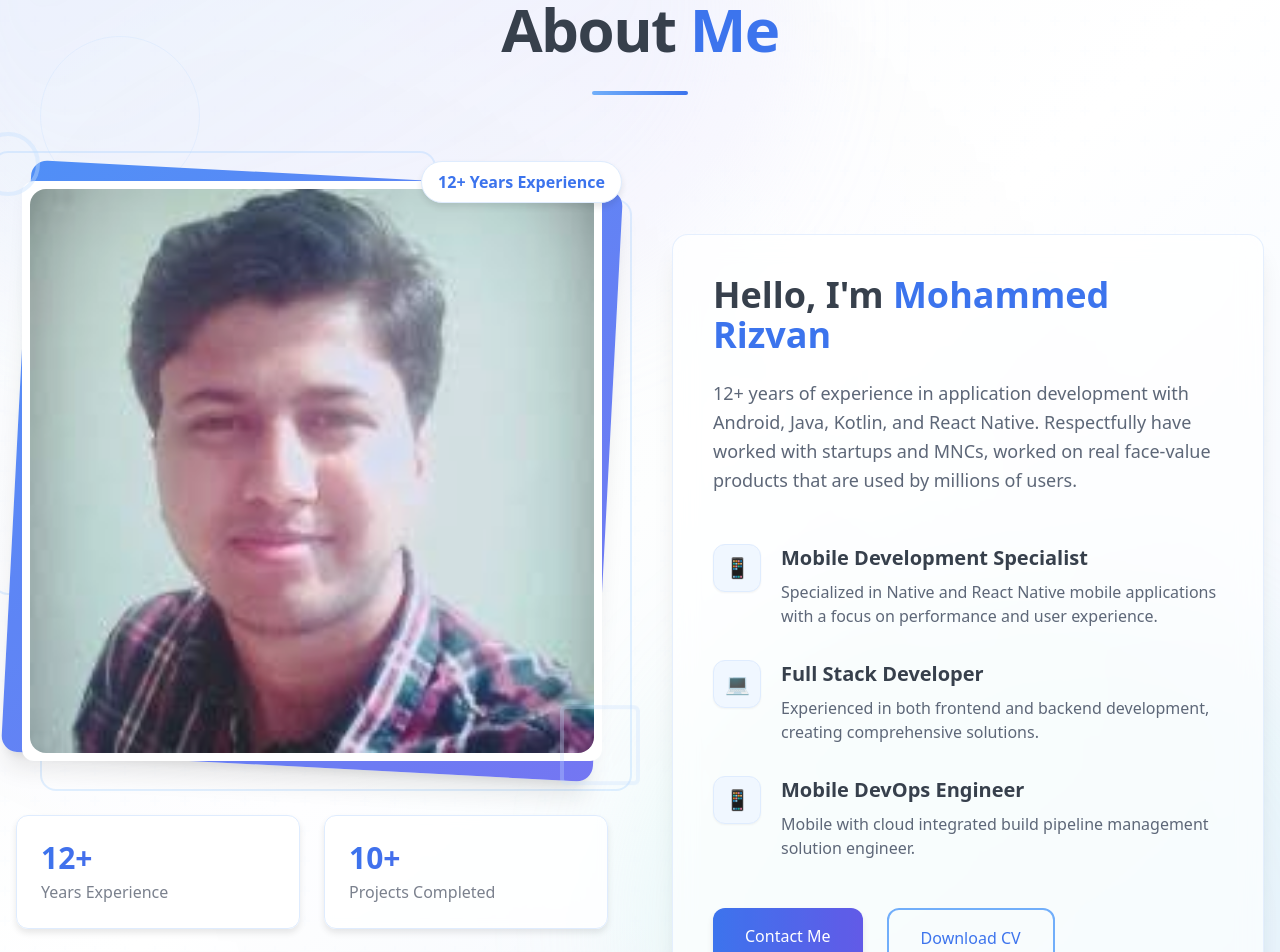
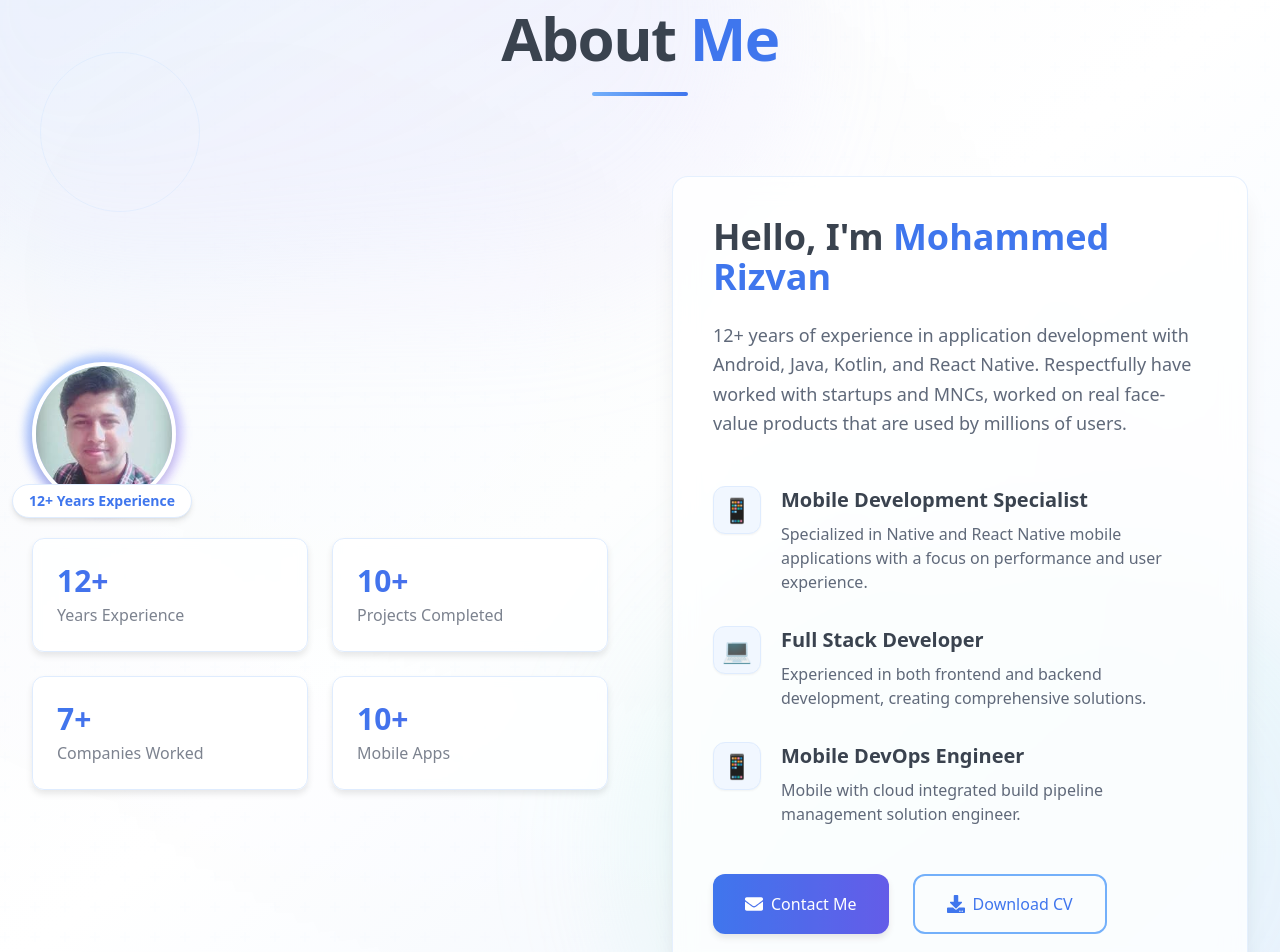
Before and after one commit to llRizvanll/rizvanwork_, a Next.js app: page / in a window 1280 px wide. Shown: the part 940-1892 px from the top of the page. Built offline with nearby package versions, Linux system fonts and the light colour scheme.

Commit message:
profile updated

```diff
--- a/app/components/about/About.tsx
+++ b/app/components/about/About.tsx
@@ -6,17 +6,61 @@ import ProfileImage from './ProfileImage';
 import KeyPoint from './KeyPoint';
 import StatCard from './StatCard';
 import aboutData from '@/data/about.json';
+import { FaDownload, FaEnvelope } from 'react-icons/fa';
+import { useRef, useEffect, useState } from 'react';
+
+// Animated Counter Hook
+function useCountUp(end: number, duration = 1200) {
+  const [count, setCount] = useState(0);
+  useEffect(() => {
+    let start = 0;
+    const increment = end / (duration / 16);
+    let raf: number;
+    function animate() {
+      start += increment;
+      if (start < end) {
+        setCount(Math.floor(start));
+        raf = requestAnimationFrame(animate);
+      } else {
+        setCount(end);
+      }
+    }
+    animate();
+    return () => cancelAnimationFrame(raf);
+  }, [end, duration]);
+  return count;
+}
 
 const About: React.FC = () => {
   const { stats, keyPoints } = aboutData;
 
+  // Parallax effect for background
+  const bgRef = useRef<HTMLDivElement>(null);
+  useEffect(() => {
+    const handleMouseMove = (e: MouseEvent) => {
+      if (!bgRef.current) return;
+      const { innerWidth, innerHeight } = window;
+      const x = (e.clientX / innerWidth - 0.5) * 20;
+      const y = (e.clientY / innerHeight - 0.5) * 20;
+      bgRef.current.style.transform = `translate(${x}px, ${y}px)`;
+    };
+    // Only enable on desktop
+    if (window.innerWidth > 1024) {
+      window.addEventListener('mousemove', handleMouseMove);
+      return () => window.removeEventListener('mousemove', handleMouseMove);
+    }
+  }, []);
+
   return (
-    <Section id="about" className="relative overflow-hidden py-24 min-h-screen">
-      {/* Beautiful layered background */}
-      <div className="absolute inset-0 z-0">
+    <Section id="about" className="relative overflow-hidden py-28 min-h-screen">
+      {/* Layered background with parallax */}
+      <div
+        className="absolute inset-0 z-0 transition-transform duration-300"
+        ref={bgRef}
+        aria-hidden
+      >
         {/* Base gradient */}
         <div className="absolute inset-0 bg-gradient-to-br from-slate-50 via-white to-blue-50"></div>
-
         {/* Animated floating gradients */}
         <motion.div
           className="absolute -top-[20%] -left-[10%] w-[70%] h-[50%] rounded-full bg-gradient-to-br from-blue-200/30 to-purple-200/20 blur-3xl"
@@ -30,7 +74,6 @@ const About: React.FC = () => {
             repeatType: "reverse",
           }}
         />
-
         <motion.div
           className="absolute -bottom-[20%] -right-[10%] w-[60%] h-[60%] rounded-full bg-gradient-to-tl from-blue-200/20 to-emerald-200/20 blur-3xl"
           animate={{
@@ -43,7 +86,6 @@ const About: React.FC = () => {
             repeatType: "reverse",
           }}
         />
-
         {/* Mesh gradient overlay */}
         <div className="absolute inset-0 opacity-[0.03]"
           style={{
@@ -53,7 +95,6 @@ const About: React.FC = () => {
             `
           }}
         ></div>
-
         {/* Subtle pattern overlay */}
         <div className="absolute inset-0 opacity-[0.02]"
           style={{
@@ -61,15 +102,14 @@ const About: React.FC = () => {
             backgroundSize: '60px 60px'
           }}
         ></div>
-
         {/* Decorative elements */}
         <div className="absolute top-20 left-10 w-40 h-40 border border-blue-200 rounded-full opacity-30"></div>
         <div className="absolute bottom-40 right-20 w-60 h-60 border border-blue-200 rounded-full opacity-30"></div>
         <div className="absolute top-1/3 right-1/3 w-20 h-20 border border-blue-200 rounded-md opacity-30 rotate-45"></div>
       </div>
 
-      <div className="max-w-7xl mx-auto px-4 relative z-10">
-        {/* Header with refined animation */}
+      <div className="max-w-7xl mx-auto px-4 sm:px-6 lg:px-8 relative z-10">
+        {/* Header */}
         <motion.div
           initial={{ opacity: 0, y: 20 }}
           whileInView={{ opacity: 1, y: 0 }}
@@ -77,12 +117,12 @@ const About: React.FC = () => {
           className="text-center mb-20"
         >
           <motion.span
-            className="inline-block text-blue-600 font-medium text-sm uppercase tracking-wider mb-2 px-4 py-1 bg-blue-50 rounded-full"
+            className="inline-block text-blue-600 font-semibold text-xs sm:text-sm uppercase tracking-widest mb-2 px-4 py-1 bg-blue-50 rounded-full"
             whileHover={{ scale: 1.05 }}
           >
             Discover My Story
           </motion.span>
-          <h2 className="text-6xl font-bold mb-6 text-gray-800 tracking-tight leading-tight">
+          <h2 className="text-5xl sm:text-6xl font-extrabold mb-6 text-gray-800 tracking-tight leading-tight">
             About <span className="text-blue-600">Me</span>
           </h2>
           <motion.div
@@ -93,7 +133,7 @@ const About: React.FC = () => {
           ></motion.div>
         </motion.div>
 
-        {/* Main Content with glassmorphism */}
+        {/* Main Content */}
         <div className="grid grid-cols-1 lg:grid-cols-2 gap-16 items-center">
           {/* Left column - Profile & Stats */}
           <motion.div
@@ -103,46 +143,27 @@ const About: React.FC = () => {
             className="relative"
           >
             {/* Profile with modern frame */}
-            <div className="relative mb-12">
-              <div className="bg-gradient-to-br from-blue-500 to-indigo-500 p-1.5 rounded-2xl shadow-xl rotate-3">
-                <div className="bg-white p-2 rounded-xl rotate-[-3deg]">
+            <div className="flex items-center lg:justify-start justify-center mb-8 w-full">
+              <div className="relative">
+                {/* Gradient ring */}
+                <div className="absolute inset-0 rounded-full bg-gradient-to-br from-blue-400 via-indigo-400 to-purple-300 blur-sm opacity-60 scale-110 z-0"></div>
+                {/* Profile image */}
+                <div className="relative w-32 h-32 sm:w-36 sm:h-36 rounded-full overflow-hidden border-4 border-white shadow-lg z-10">
                   <ProfileImage />
-
-                  {/* Experience tag */}
-                  <div className="absolute -top-5 -right-5 bg-white text-blue-600 font-bold py-2 px-4 rounded-full shadow-lg border border-blue-100">
+                </div>
+                {/* Experience badge */}
+                <div className="absolute -bottom-3 right-1/2 translate-x-1/2 lg:right-[-1rem] lg:translate-x-0 bg-white text-blue-600 font-bold py-1.5 px-4 rounded-full shadow-md border border-blue-100 text-xs sm:text-sm z-20 whitespace-nowrap">
                   12+ Years Experience
                 </div>
               </div>
             </div>
-
-              {/* Decorative elements for profile image */}
-              <div className="absolute -z-10 -bottom-6 -right-6 w-full h-full border-2 border-blue-300/30 rounded-2xl"></div>
-              <div className="absolute -z-10 -top-6 -left-6 w-3/4 h-3/4 border-2 border-blue-300/30 rounded-2xl"></div>
-
-              {/* Floating shapes */}
-              <motion.div
-                initial={{ opacity: 0 }}
-                animate={{ opacity: 1 }}
-                transition={{ delay: 0.8 }}
-                className="absolute -top-10 -left-10 w-16 h-16 border-4 border-blue-200/40 rounded-full"
-                style={{
-                  animation: "float 8s ease-in-out infinite"
-                }}
-              ></motion.div>
-              <motion.div
-                initial={{ opacity: 0 }}
-                animate={{ opacity: 1 }}
-                transition={{ delay: 1 }}
-                className="absolute -bottom-8 -right-8 w-20 h-20 border-4 border-blue-200/30 rounded-md rotate-12"
-                style={{
-                  animation: "float 10s ease-in-out infinite reverse"
-                }}
-              ></motion.div>
-            </div>
-
-            {/* Stats in an interesting layout */}
+            {/* Stats with animated counters */}
             <div className="grid grid-cols-2 gap-6 mt-8">
-              {stats.map((stat, index) => (
+              {stats.map((stat, index) => {
+                // Use animated counter for numbers
+                const isNumber = !isNaN(Number(stat.value));
+                const value = isNumber ? useCountUp(Number(stat.value)) : stat.value;
+                return (
                   <motion.div
                     key={stat.label}
                     initial={{ opacity: 0, y: 30 }}
@@ -155,16 +176,17 @@ const About: React.FC = () => {
                     }}
                     className="bg-white/80 backdrop-blur-sm p-6 rounded-xl shadow-lg border border-blue-100 transition-all duration-300"
                   >
-                  <h3 className="text-3xl font-bold mb-1 bg-clip-text text-transparent bg-gradient-to-r from-blue-600 to-indigo-600">
-                    {stat.value}
+                    <h3 className="text-3xl font-extrabold mb-1 bg-clip-text text-transparent bg-gradient-to-r from-blue-600 to-indigo-600">
+                      {value}
                     </h3>
                     <p className="text-gray-500 font-medium">{stat.label}</p>
                   </motion.div>
-              ))}
+                );
+              })}
             </div>
           </motion.div>
 
-          {/* Right column - Content with glass effect */}
+          {/* Right column - Content */}
           <motion.div
             initial={{ opacity: 0, x: 50 }}
             whileInView={{ opacity: 1, x: 0 }}
@@ -173,17 +195,15 @@ const About: React.FC = () => {
           >
             <motion.div
               whileHover={{ boxShadow: "0 20px 40px rgba(59, 130, 246, 0.1)" }}
-              className="bg-white/70 backdrop-blur-md p-10 rounded-2xl shadow-xl border border-blue-100/80 transition-all duration-300"
+              className="bg-white/80 backdrop-blur-md p-10 rounded-2xl shadow-xl border border-blue-100/80 transition-all duration-300"
             >
               <h3 className="text-4xl font-bold text-gray-800 mb-6">
                 Hello, I'm <span className="text-blue-600">Mohammed Rizvan</span>
               </h3>
-
               <p className="text-gray-600 leading-relaxed text-lg mb-10 font-light">
                 12+ years of experience in application development with Android, Java, Kotlin, and React Native. Respectfully have worked with startups and MNCs, worked on real face-value products that are used by millions of users.
               </p>
-
-              {/* Key Points with modern design */}
+              {/* Key Points */}
               <div className="space-y-8 mt-12">
                 {keyPoints.map((point, index) => (
                   <motion.div
@@ -193,7 +213,7 @@ const About: React.FC = () => {
                     transition={{ delay: 0.3 + 0.1 * index, duration: 0.6 }}
                     className="flex items-start gap-5"
                   >
-                    <div className="flex-shrink-0 w-12 h-12 rounded-xl bg-blue-50 flex items-center justify-center text-xl text-blue-500 shadow-sm border border-blue-100">
+                    <div className="flex-shrink-0 w-12 h-12 rounded-xl bg-blue-50 flex items-center justify-center text-2xl text-blue-500 shadow-sm border border-blue-100">
                       {point.icon}
                     </div>
                     <div>
@@ -205,15 +225,17 @@ const About: React.FC = () => {
                   </motion.div>
                 ))}
               </div>
-
-              {/* Call to Action with enhanced buttons */}
+              {/* Call to Action */}
               <div className="flex flex-wrap gap-6 pt-12">
                 <motion.a
                   href="#contact"
                   whileHover={{ scale: 1.05, boxShadow: "0 10px 20px rgba(59, 130, 246, 0.3)" }}
                   whileTap={{ scale: 0.95 }}
-                  className="px-8 py-4 bg-gradient-to-r from-blue-600 to-indigo-600 text-white rounded-xl shadow-lg transition-all duration-300 font-medium"
+                  className="flex items-center gap-2 px-8 py-4 bg-gradient-to-r from-blue-600 to-indigo-600 text-white rounded-xl shadow-lg transition-all duration-300 font-medium focus:outline-none focus:ring-2 focus:ring-blue-400"
+                  tabIndex={0}
+                  aria-label="Contact Me"
                 >
+                  <FaEnvelope className="text-lg" />
                   Contact Me
                 </motion.a>
                 <motion.a
@@ -222,8 +244,11 @@ const About: React.FC = () => {
                   rel="noopener noreferrer"
                   whileHover={{ scale: 1.05, boxShadow: "0 10px 20px rgba(59, 130, 246, 0.1)" }}
                   whileTap={{ scale: 0.95 }}
-                  className="px-8 py-4 border-2 border-blue-400 text-blue-600 rounded-xl hover:bg-blue-50 transition-all duration-300 font-medium"
+                  className="flex items-center gap-2 px-8 py-4 border-2 border-blue-400 text-blue-600 rounded-xl hover:bg-blue-50 transition-all duration-300 font-medium focus:outline-none focus:ring-2 focus:ring-blue-400"
+                  tabIndex={0}
+                  aria-label="Download CV"
                 >
+                  <FaDownload className="text-lg" />
                   Download CV
                 </motion.a>
               </div>
@@ -231,7 +256,6 @@ const About: React.FC = () => {
           </motion.div>
         </div>
       </div>
-
       {/* CSS for floating animation */}
       <style jsx global>{`
         @keyframes float {
--- a/package.json
+++ b/package.json
@@ -14,7 +14,7 @@
     "next": "15.1.6",
     "react": "^19.0.0",
     "react-dom": "^19.0.0",
-    "react-icons": "^5.4.0",
+    "react-icons": "^5.5.0",
     "typewriter-effect": "^2.21.0"
   },
   "devDependencies": {
```
Lines whose indentation alone changed are shown as unchanged.
